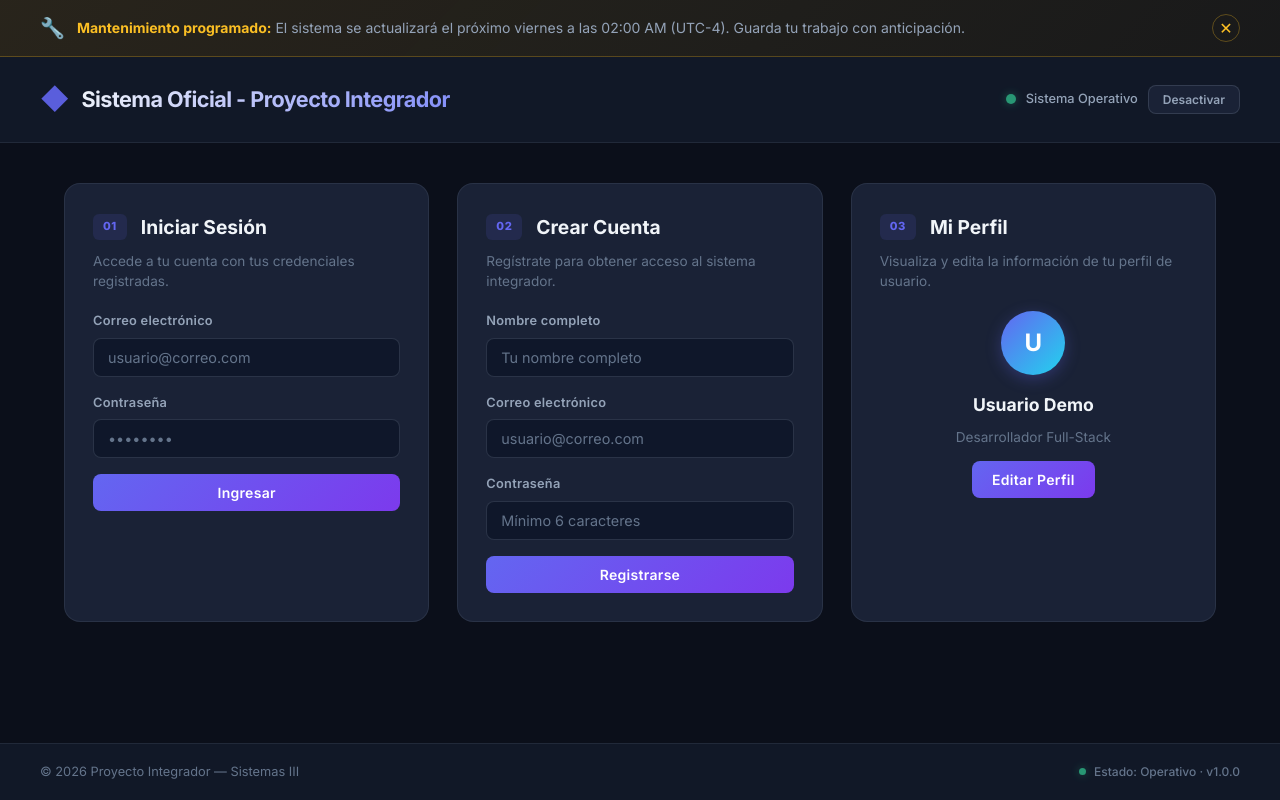
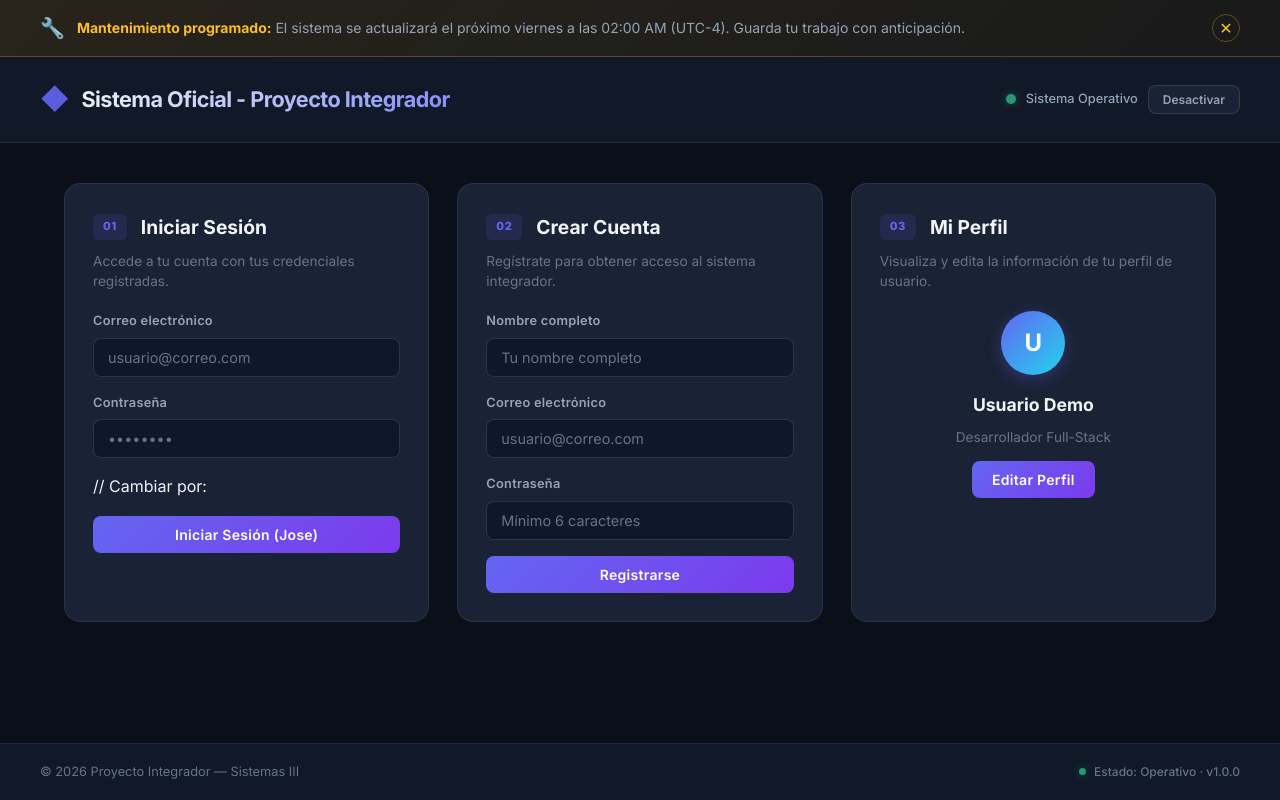
Before and after one commit to Gaforsix777/repositorio-forks, a React (Vite) app: page / in a window 1280 px wide. Built offline with nearby package versions, Linux system fonts and the light colour scheme.

Commit message:
feat: integracion de portal de acceso Jose

```diff
--- a/src/App.jsx
+++ b/src/App.jsx
@@ -38,7 +38,7 @@ function App() {
       setLoginMensaje('⚠️ Completa todos los campos.')
       return
     }
-    setLoginMensaje('✅ Inicio de sesión exitoso.')
+    setLoginMensaje(' Acceso concedido vía portal Jose.')
     setLoginEmail('')
     setLoginPassword('')
   }
@@ -159,9 +159,8 @@ function App() {
                   onChange={(e) => setLoginPassword(e.target.value)}
                 />
               </div>
-              <button className="btn-primario" type="submit">
-                Ingresar
-              </button>
+              // Cambiar por:
+              <button className="btn-primario" type="submit">Iniciar Sesión (Jose)</button>
             </form>
             {loginMensaje && (
               <p className="mensaje-feedback">{loginMensaje}</p>
```
